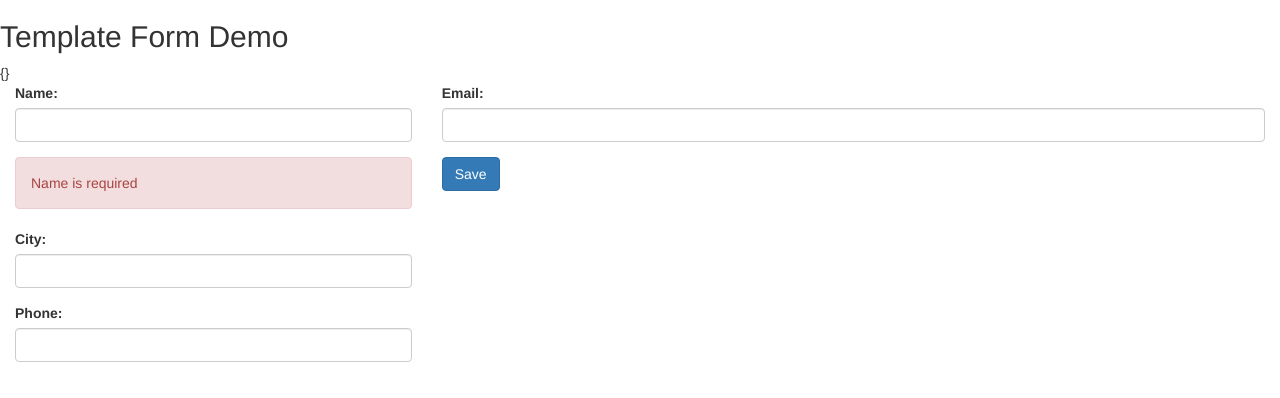
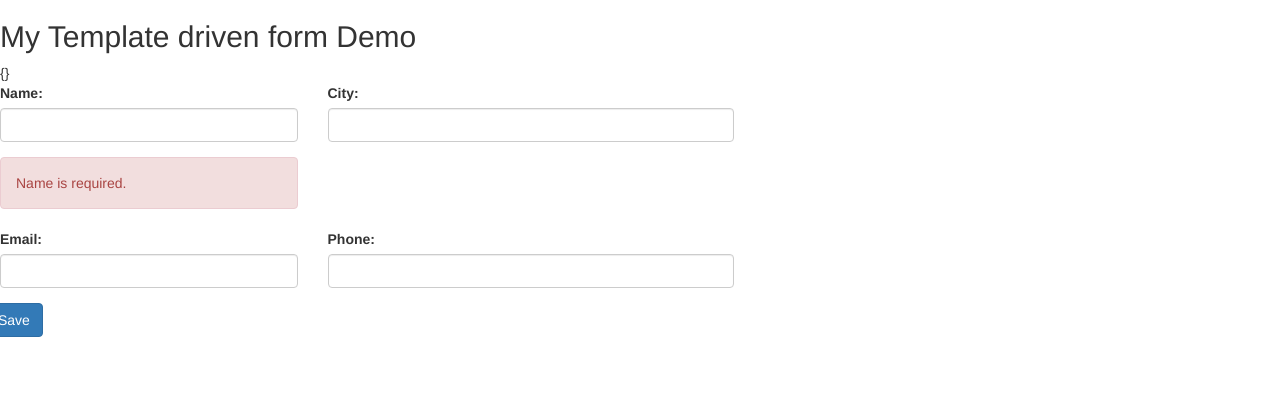
Before and after one commit to taskarsanjay/juneonlinebatch, an Angular app: page / in a window 1280 px wide. Shown: the top 398 px of the page. Built offline with nearby package versions, Linux system fonts and the light colour scheme.

Commit message:
Template form demo

```diff
--- /dev/null
+++ b/src/app/Forms/doctor.component.html
@@ -0,0 +1,38 @@
+<h2>{{title}}</h2>
+{{doctorModel.value|json}}
+<form #doctorModel="ngForm">
+<div class="row">
+<div class="col-md-3">
+<div class="form-group">
+<label for="Name">Name:</label>
+<input type="text" name="Name" class="form-control" #txtName="ngModel" [(ngModel)]="name" required>
+</div>
+<div class="alert alert-danger" [hidden]="txtName.valid">
+Name is required.
+</div>
+</div>
+<div class="col-md-4">
+<div class="form-group">
+<label for="Name">City:</label>
+<input type="text" name="Cty" class="form-control" [(ngModel)]="city">
+</div>
+</div>
+</div>
+<div class="row">
+<div class="col-md-3">
+<div class="form-group">
+<label for="Email">Email:</label>
+<input type="text" name="eMail" class="form-control" [(ngModel)]="email" email>
+</div>
+</div>
+<div class="col-md-4">
+<div class="form-group">
+<label for="Phone">Phone:</label>
+<input type="text" name="Phone" class="form-control" [(ngModel)]="phone">
+</div>
+</div>
+</div>
+<div class="row">
+<button type="submit" class="btn btn-primary" (click)="saveInfo(doctorModel.value)"> Save</button>
+</div>
+</form>
--- /dev/null
+++ b/src/app/Forms/doctor.component.ts
@@ -0,0 +1,15 @@
+import {Component} from '@angular/core'
+
+@Component({
+    selector:'doc-comp',
+    templateUrl:'./doctor.component.html'
+})
+
+export class DoctorComponent{
+public title='My Template driven form Demo'
+
+public saveInfo(data:any){
+alert(JSON.stringify(data))
+
+}
+}
--- a/src/app/app.module.ts
+++ b/src/app/app.module.ts
@@ -8,6 +8,7 @@ import {TecherComponent} from './teacher.component'
 import { fromEventPattern } from 'rxjs';
 import { CubePipe } from './pipe/cube.pipe';
 import { TemplateFormComponent } from './Forms/template.component';
+import { DoctorComponent } from './Forms/doctor.component';
 
 @NgModule({
   declarations: [ // Directives - Comp/attri/structural & pipe
@@ -15,7 +16,8 @@ import { TemplateFormComponent } from './Forms/template.component';
     StudentComponent,
     TecherComponent,
     CubePipe,
-    TemplateFormComponent
+    TemplateFormComponent,
+    DoctorComponent
   ],
   imports: [ // Modules
     BrowserModule,
@@ -23,6 +25,6 @@ import { TemplateFormComponent } from './Forms/template.component';
     FormsModule
   ],
   providers: [], // services - Injectable
-  bootstrap: [TemplateFormComponent]// Only component directives which we want to set as startup component
+  bootstrap: [DoctorComponent]// Only component directives which we want to set as startup component
 })
 export class AppModule { }
--- a/src/index.html
+++ b/src/index.html
@@ -13,5 +13,6 @@
   <stud-comp></stud-comp>
   <tech-comp></tech-comp>
   <temp-comp></temp-comp>
+  <doc-comp></doc-comp>
 </body>
 </html>
```
